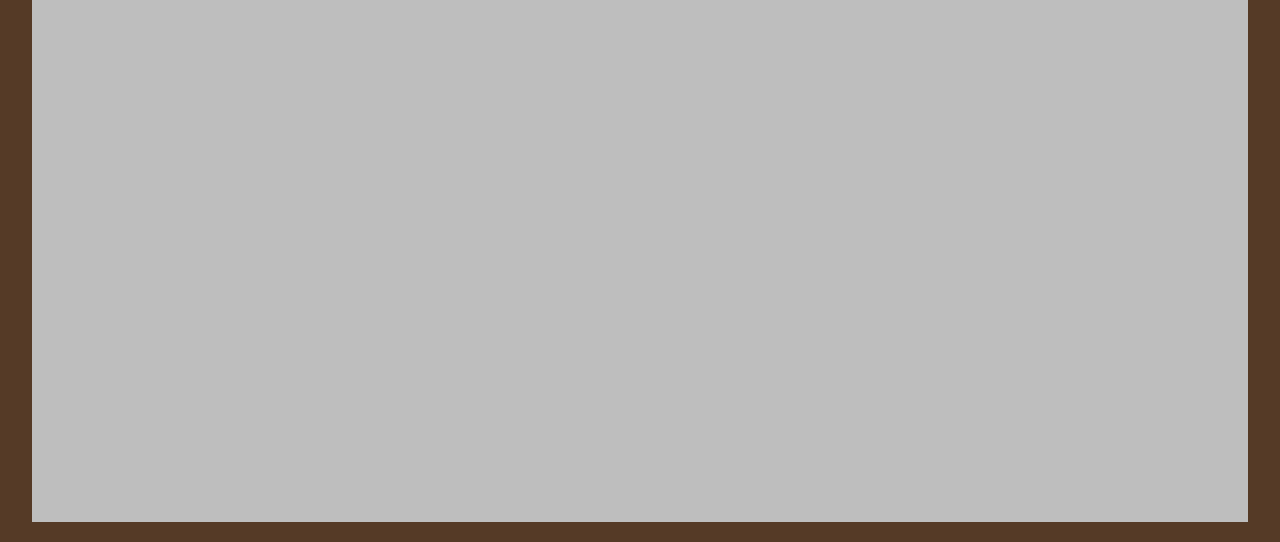
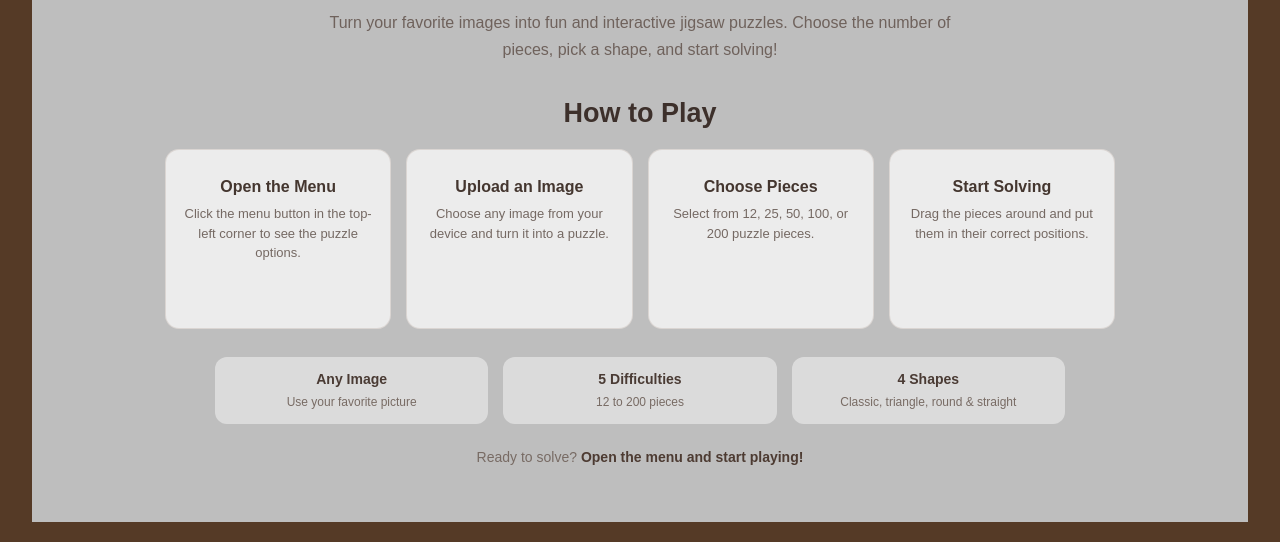
Before and after one commit to Juhi3921/Jigsaw-Puzzle, a plain HTML site: page index.html in a window 1280 px wide. Shown: the part 258-800 px from the top of the page. Drawn offline with Linux system fonts and the light colour scheme.

Commit message:
updated code

```diff
--- a/index.html
+++ b/index.html
@@ -1,38 +1,165 @@
 <!DOCTYPE html>
 <html lang="en">
+
 <head>
   <meta charset="UTF-8" />
-  <link rel="icon" type="LOGO" href="./LOGO.png" />
+
+  <link rel="icon" type="image/png" href="./LOGO.png" />
+
   <meta name="viewport" content="width=device-width, initial-scale=1.0" />
+
   <meta
     name="description"
     content="Play the Classic Jigsaw Puzzle Game. Upload any image, choose your difficulty, and enjoy an interactive puzzle-solving experience."
   />
+
   <meta
     name="keywords"
     content="game, puzzle, jigsaw puzzle, puzzle game, jigsaw puzzle game, new game, mind game"
   />
+
   <title>Jigsaw Puzzle</title>
+
   <link rel="stylesheet" href="style.css">
 </head>
+
 <body>
-    <div id=forPuzzle></div>
+
+  <!-- FRONT PAGE CONTENT -->
+  <div id="home-page">
+
+    <div class="home-content">
+
+<div class="puzzle-logo">
+  <img src="./LOGO.png" alt="Jigsaw Puzzle Logo">
+</div>
+      <h1>Jigsaw Puzzle</h1>
+
+      <p class="home-tagline">
+        Piece it together. Relax. Enjoy.
+      </p>
+
+      <p class="home-description">
+        Turn your favorite images into fun and interactive
+        jigsaw puzzles. Choose the number of pieces,
+        pick a shape, and start solving!
+      </p>
+
+
+      <div class="how-to-play">
+
+        <h2>How to Play</h2>
+
+        <div class="steps">
+
+          <div class="step">
+            <div class="step-icon"></div>
+            <h3>Open the Menu</h3>
+            <p>
+              Click the menu button in the top-left
+              corner to see the puzzle options.
+            </p>
+          </div>
+
+          <div class="step">
+            <div class="step-icon"></div>
+            <h3>Upload an Image</h3>
+            <p>
+              Choose any image from your device
+              and turn it into a puzzle.
+            </p>
+          </div>
+
+          <div class="step">
+            <div class="step-icon"></div>
+            <h3>Choose Pieces</h3>
+            <p>
+              Select from 12, 25, 50, 100,
+              or 200 puzzle pieces.
+            </p>
+          </div>
+
+          <div class="step">
+            <div class="step-icon"></div>
+            <h3>Start Solving</h3>
+            <p>
+              Drag the pieces around and put
+              them in their correct positions.
+            </p>
+          </div>
+
+        </div>
+
+      </div>
+
+
+      <div class="quick-info">
+
+        <div>
+          <strong> Any Image</strong>
+          <span>Use your favorite picture</span>
+        </div>
+
+        <div>
+          <strong> 5 Difficulties</strong>
+          <span>12 to 200 pieces</span>
+        </div>
+
+        <div>
+          <strong> 4 Shapes</strong>
+          <span>Classic, triangle, round & straight</span>
+        </div>
+
+      </div>
+
+
+      <p class="bottom-message">
+        Ready to solve? <strong>Open the menu and start playing! </strong>
+      </p>
+
+    </div>
+
+  </div>
+
+
+  <!-- YOUR EXISTING PUZZLE AREA -->
+  <div id="forPuzzle"></div>
+
+
+  <!-- YOUR EXISTING MENU - DON'T CHANGE -->
   <ul id="menu">
+
     <li>&#x2630;</li>
+
     <li>Follow this ⬇</li>
+
     <li>Upload image</li>
-      <li>shape: <select id="shape">
+
+    <li>
+      shape:
+      <select id="shape">
         <option value="1" selected>classic</option>
         <option value="2">triangle</option>
         <option value="3">round</option>
         <option value="4">straight</option>
-        </select></li>
+      </select>
+    </li>
+
     <li>12 pieces 🧩</li>
+
     <li>25 pieces 🧩</li>
+
     <li>50 pieces 🧩</li>
+
     <li>100 pieces 🧩</li>
+
     <li>200 pieces 🧩</li>
+
   </ul>
+
+
   <script src="script.js"></script>
+
 </body>
+
 </html>
```
Lines whose indentation alone changed are shown as unchanged.
